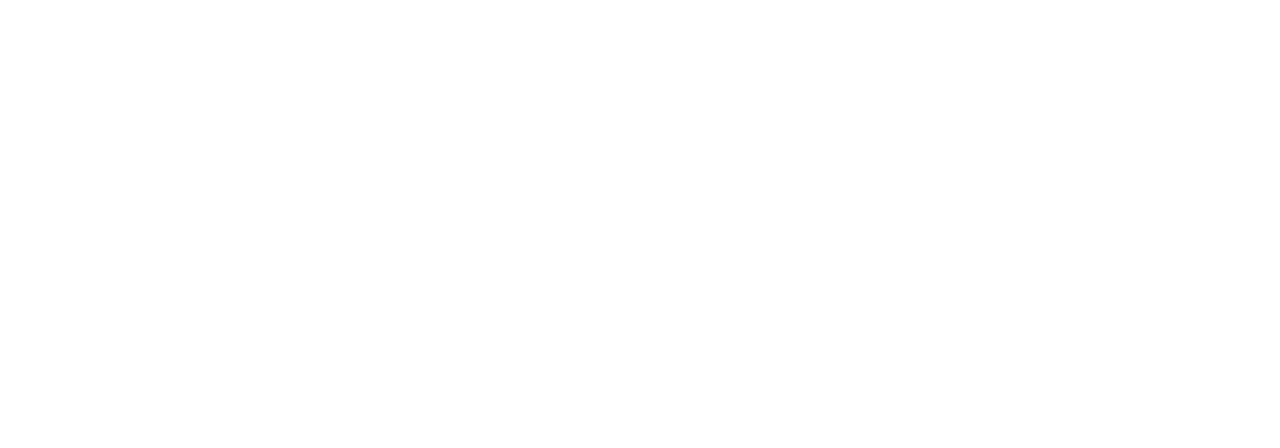
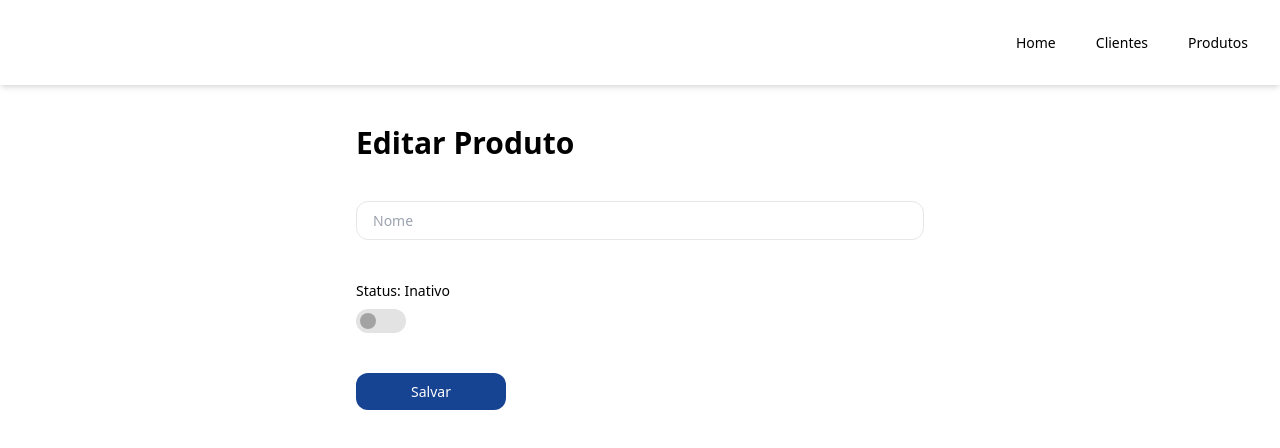
Before and after one commit to lucasoneves/datastone, a Vue app: page /products/1 in a window 1280 px wide. Before the commit this address had no page. Shown: the top 448 px of the page. Built offline with nearby package versions, Linux system fonts and the light colour scheme; a web font is replaced by a local one.

Commit message:
Setting a copy of the object stored on Vuex

```diff
--- a/src/components/Header/Header.vue
+++ b/src/components/Header/Header.vue
@@ -4,8 +4,6 @@
   <header class="p-8 shadow-md">
     <nav>
       <ul class="flex gap-10 justify-end">
-        <!-- <li><a href="/">Clientes</a></li>
-        <li><a href="/">Produtos</a></li> -->
         <router-link to="/">Home</router-link>
         <router-link to="/clients">Clientes</router-link>
         <router-link to="/products">Produtos</router-link>
--- a/src/router/index.js
+++ b/src/router/index.js
@@ -5,6 +5,7 @@
 import ClientsEdit from "../views/Clients/ClientEdit.vue";
 import Products from "../views/Products/index.vue";
 import ProductsList from "../views/Products/ProductsList.vue";
+import ProductsEdit from "../views/Products/ProductsEdit.vue";
 
 const router = createRouter({
   history: createWebHistory(import.meta.env.BASE_URL),
@@ -30,14 +31,19 @@
       component: ClientsEdit,
     },
     {
+      path: "/products",
+      name: "productsList",
+      component: ProductsList,
+    },
+    {
       path: "/products/add",
       name: "products",
       component: Products,
     },
     {
-      path: "/products",
-      name: "productsList",
-      component: ProductsList,
+      path: "/products/:id",
+      name: "productsListId",
+      component: ProductsEdit,
     },
     // {
     //   path: "/about",
--- a/src/views/Clients/ClientEdit.vue
+++ b/src/views/Clients/ClientEdit.vue
@@ -27,10 +27,10 @@
 
 function handleCheckedEvent(event) {
   if (clientData.value.active === event.value) {
-    clientData.value.active = !event.value
+    clientData.value.active = !event.value;
     return;
   }
-  clientData.value.active = event.value
+  clientData.value.active = event.value;
 }
 
 const isValidInvalid = computed(() => {
@@ -60,7 +60,7 @@
 });
 
 onMounted(() => {
-  clientData.value = editClientData.value;
+  clientData.value = { ...editClientData.value };
 });
 </script>
 
--- /dev/null
+++ b/src/views/Products/ProductsEdit.vue
@@ -0,0 +1,88 @@
+<!-- eslint-disable no-unused-vars -->
+<!-- eslint-disa
+  components: { Layout },ble vue/multi-word-component-names -->
+<script setup>
+import {
+  ref,
+  computed,
+  onMounted,
+  onUpdated,
+  toRaw,
+  watch,
+  reactive,
+} from "vue";
+import { useStore } from "vuex";
+import { useRoute } from "vue-router";
+import useVuelidate from "@vuelidate/core";
+import { required } from "@vuelidate/validators";
+import router from "../../router";
+import Layout from "../../components/Layout.vue";
+import ToggleSwitch from "../../components/ToggleSwitch/ToggleSwitch.vue";
+import MainButton from "../../components/MainButton/MainButton.vue";
+const store = useStore();
+const route = useRoute();
+
+const productData = ref({});
+const messageFormError = ref("");
+
+function handleCheckedEvent(event) {
+  if (productData.value.active === event.value) {
+    productData.value.active = !event.value;
+    return;
+  }
+  productData.value.active = event.value;
+}
+
+const isFormValid = computed(() => {
+  return productData.value.name !== "";
+});
+async function updateProduct(e) {
+  e.preventDefault();
+  if (!isFormValid.value) {
+    messageFormError.value = "Preencha todos os campos obrigatórios";
+    return false;
+  }
+  store.commit("addClient", productData.value);
+  //   router.push("/clients");
+}
+
+const editProductData = computed(() => {
+  const productSelected = toRaw(store.state.products).find(
+    (product) => product.id === parseInt(route.params.id)
+  );
+  return productSelected;
+});
+
+onMounted(() => {
+  productData.value = { ...editProductData.value };
+});
+</script>
+
+<template>
+  <Layout>
+    <h2 class="text-3xl font-bold mb-10">Editar Produto</h2>
+    <form action="" class="grid">
+      <input
+        type="text"
+        name="productTitle"
+        placeholder="Nome"
+        class="border px-4 py-2 rounded-xl mb-10 block col-span-4"
+        v-model="productData.name"
+      />
+      <ToggleSwitch
+        :withText="true"
+        @checked-event="handleCheckedEvent"
+        :statusActive="productData.active"
+      />
+      <MainButton
+        :enable-form="isFormValid"
+        :handleClick="updateProduct"
+        title="Salvar"
+        class="col-span-4"
+      />
+      <p v-if="messageFormError.length">{{ messageFormError }}</p>
+    </form>
+  </Layout>
+</template>
+
+<style scoped></style>
--- a/src/views/Products/ProductsList.vue
+++ b/src/views/Products/ProductsList.vue
@@ -3,16 +3,20 @@
 <script setup>
 import { computed, ref } from "vue";
 import { useStore } from "vuex";
+import router from "../../router";
 import Layout from "../../components/Layout.vue";
-import ToggleSwitch from "../../components/ToggleSwitch/ToggleSwitch.vue";
 import ButtonAdd from "../../components/ButtonAdd/index.vue";
 import IconEdit from "../../components/Icon/IconEdit.vue";
-import NoData from '../../components/NoData/index.vue';
+import NoData from "../../components/NoData/index.vue";
 const store = useStore();
 
 const productsList = computed(() => {
   return store.state.products;
 });
+
+function handleEdit(product) {
+  router.push("products/" + product.id);
+}
 
 const fields = ref(["Nome", "Status"]);
 </script>
@@ -33,7 +37,7 @@
           <td class="p-4">{{ product.name }}</td>
           <td class="p-4">{{ product.active ? "Ativo" : "Inativo" }}</td>
           <td class="p-4 flex items-center justify-end gap-10">
-            <IconEdit /><ToggleSwitch :statusActive="product.active" />
+            <IconEdit @click-event="handleEdit(product)" />
           </td>
         </tr>
       </tbody>
@@ -54,3 +58,5 @@
   }
 }
 </style>
+<!-- eslint-disa
+  components: { Layout },ble vue/multi-word-component-names -->
--- a/src/views/Products/index.vue
+++ b/src/views/Products/index.vue
@@ -1,14 +1,15 @@
+<!-- eslint-disable vue/multi-word-component-names -->
 <!-- eslint-disa
   components: { Layout },ble vue/multi-word-component-names -->
 <script setup>
-import { ref, watch } from "vue";
+import { ref, watch, onMounted } from "vue";
 import { useStore } from "vuex";
 import router from "../../router";
 import Layout from "../../components/Layout.vue";
 import ToggleSwitch from "../../components/ToggleSwitch/ToggleSwitch.vue";
 import MainButton from "../../components/MainButton/MainButton.vue";
 const store = useStore();
-const product = ref({ name: "", active: false, id: Math.random() });
+const product = ref({ name: "", active: false, id: "" });
 const enableForm = ref(false);
 function handleCheckedEvent(event) {
   product.value.active = event.value;
@@ -28,6 +29,10 @@
   //   console.log(newProduct);
   //   console.log(oldProduct);
 });
+
+onMounted(() => {
+  product.value.id = Math.floor(Math.random() * 1000000);
+});
 </script>
 
 <template>
@@ -44,7 +49,7 @@
       <ToggleSwitch
         :withText="true"
         @checked-event="handleCheckedEvent"
-        class="col-span-4"
+        :statusActive="product.active"
       />
       <MainButton
         :enable-form="enableForm"
```
